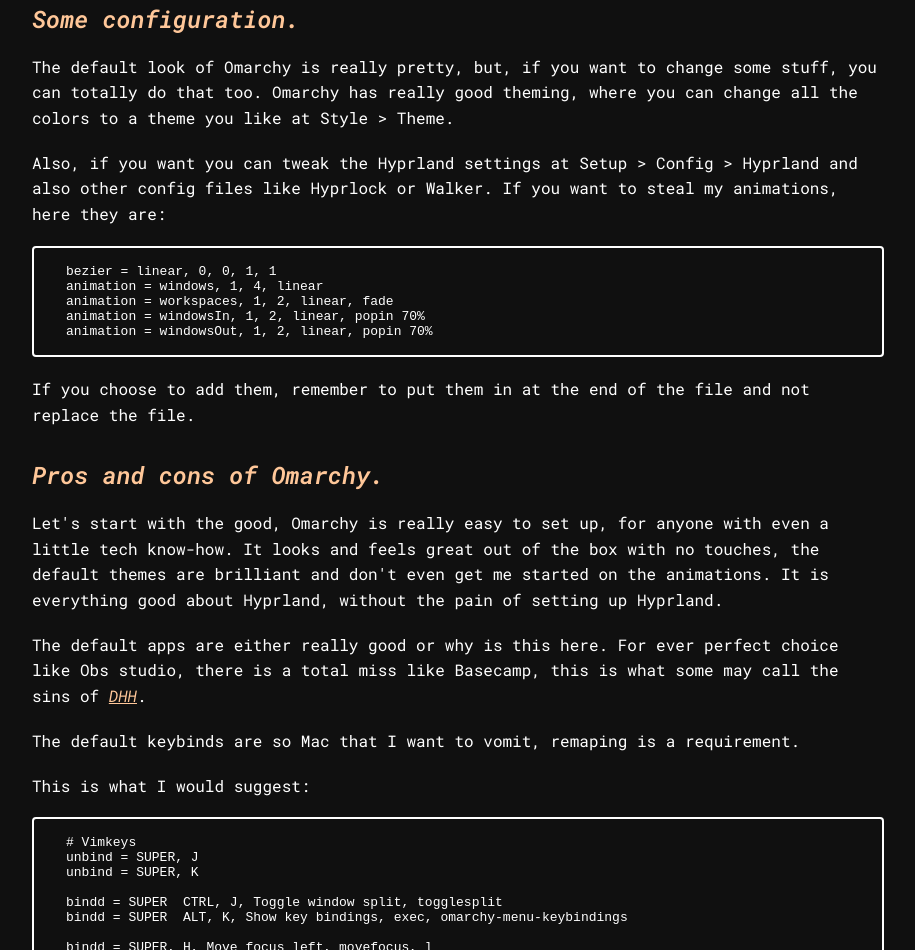
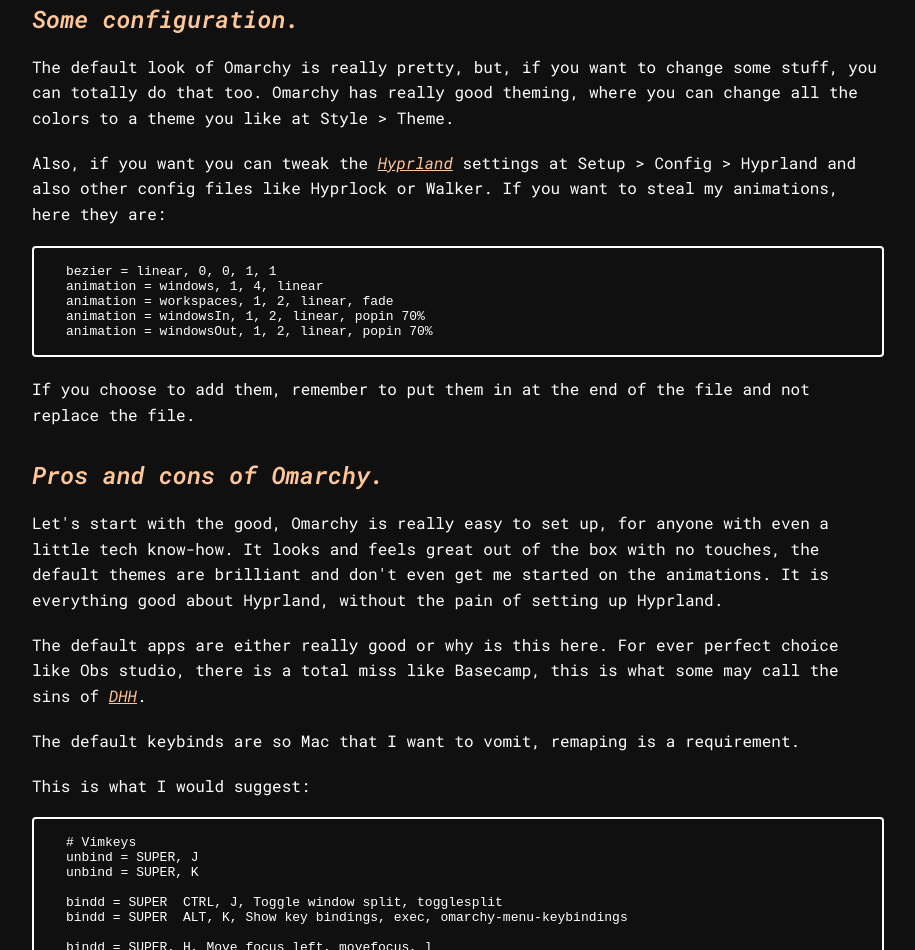
Before and after one commit to svince4429-afk/Omarchy, a plain HTML site: page index.html in a window 1280 px wide. Shown: the part 1365-2315 px from the top of the page, without its empty margins (182-1097 px from the left). Drawn offline with Linux system fonts and the light colour scheme.

Commit message:
Added the link
For real this time

```diff
--- a/index.html
+++ b/index.html
@@ -28,7 +28,7 @@
 		<pre>monitor = DP-2, 2560x1080@100, auto, 1</pre>
 		<h2>Some configuration.</h2>
 		<p>The default look of Omarchy is really pretty, but, if you want to change some stuff, you can totally do that too. Omarchy has really good theming, where you can change all the colors to a theme you like at Style > Theme.</p>
-		<p>Also, if you want you can tweak the Hyprland settings at Setup > Config > Hyprland and also other config files like Hyprlock or Walker. If you want to steal my animations, here they are:</p>
+		<p>Also, if you want you can tweak the <a href="https://hypr.land/">Hyprland</a> settings at Setup > Config > Hyprland and also other config files like Hyprlock or Walker. If you want to steal my animations, here they are:</p>
 		<pre>bezier = linear, 0, 0, 1, 1
 animation = windows, 1, 4, linear
 animation = workspaces, 1, 2, linear, fade
```
